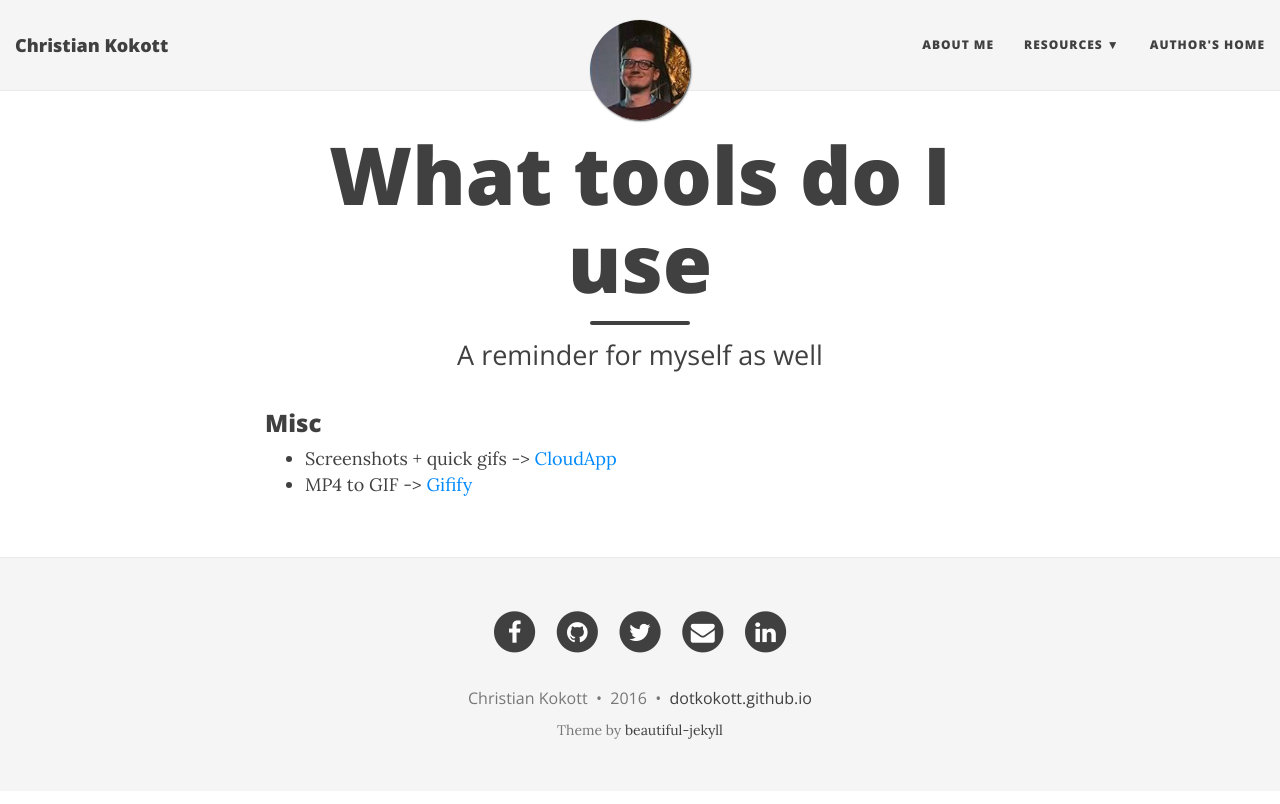
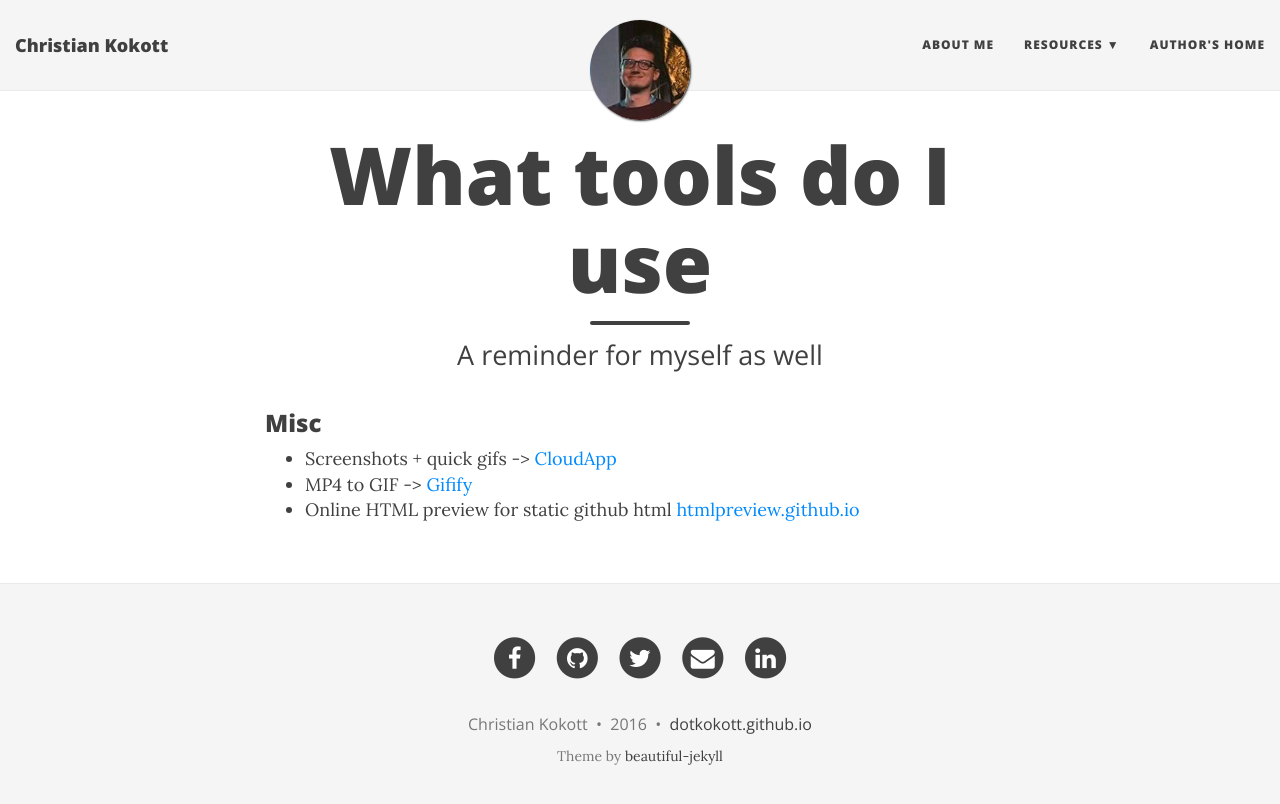
Before and after one commit to dotKokott/dotKokott.github.io, a Jekyll site: the page built from pages/resources/tools.md, in a window 1280 px wide. Shown: the top 804 px of the page. Built offline with Jekyll 4.4.1, drawn with Linux system fonts in a browser that asks for light colours; nearby versions of some CDN libraries.

Commit message:
Added html preview to tools

```diff
--- a/pages/resources/tools.md
+++ b/pages/resources/tools.md
@@ -7,3 +7,4 @@
 ### Misc
 * Screenshots + quick gifs -> [CloudApp](https://www.getcloudapp.com/)
 * MP4 to GIF -> [Gifify](https://github.com/vvo/gifify)
+* Online HTML preview for static github html [htmlpreview.github.io](http://htmlpreview.github.io/)
```
